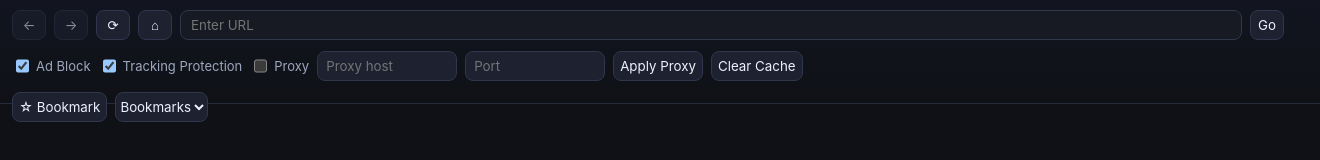
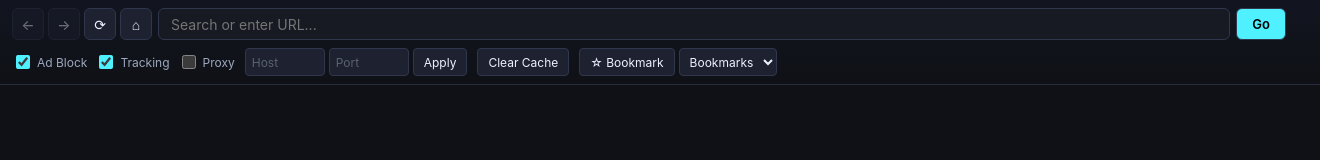
Before and after one commit to einfachduncan/Me-Browser, an Electron app: page index.html in a window 1320 px wide. Drawn offline with Linux system fonts and the light colour scheme; no server answers.

Commit message:
Fix: Layout improvements and Google search for text input

```diff
--- a/index.html
+++ b/index.html
@@ -9,30 +9,50 @@
   </head>
   <body>
     <header class="toolbar">
-      <div class="nav-row">
-        <button id="backButton" title="Back">←</button>
-        <button id="forwardButton" title="Forward">→</button>
-        <button id="reloadButton" title="Reload">⟳</button>
-        <button id="homeButton" title="Home">⌂</button>
-        <input id="addressBar" type="text" placeholder="Enter URL" autocomplete="off" />
-        <button id="goButton">Go</button>
-        <div id="loadingSpinner" class="spinner hidden" aria-live="polite"></div>
+      <div class="nav-bar">
+        <div class="nav-controls">
+          <button id="backButton" title="Back" class="nav-btn">←</button>
+          <button id="forwardButton" title="Forward" class="nav-btn">→</button>
+          <button id="reloadButton" title="Reload" class="nav-btn">⟳</button>
+          <button id="homeButton" title="Home" class="nav-btn">⌂</button>
+        </div>
+        <input id="addressBar" type="text" placeholder="Search or enter URL..." autocomplete="off" />
+        <button id="goButton" class="go-btn">Go</button>
+        <div id="loadingSpinner" class="spinner hidden"></div>
       </div>
-      <div class="settings-row">
-        <label><input id="adBlockToggle" type="checkbox" /> Ad Block</label>
-        <label><input id="trackingToggle" type="checkbox" /> Tracking Protection</label>
-        <label><input id="proxyToggle" type="checkbox" /> Proxy</label>
-        <input id="proxyHost" type="text" placeholder="Proxy host" />
-        <input id="proxyPort" type="text" placeholder="Port" />
-        <button id="applyProxyButton">Apply Proxy</button>
-        <button id="clearCacheButton">Clear Cache</button>
-      </div>
-      <div class="bookmark-row">
-        <button id="bookmarkButton">☆ Bookmark</button>
-        <select id="bookmarkList">
-          <option value="">Bookmarks</option>
-        </select>
-        <span id="statusText"></span>
+
+      <div class="settings-bar">
+        <div class="settings-group">
+          <label class="checkbox-label">
+            <input id="adBlockToggle" type="checkbox" />
+            <span>Ad Block</span>
+          </label>
+          <label class="checkbox-label">
+            <input id="trackingToggle" type="checkbox" />
+            <span>Tracking</span>
+          </label>
+          <label class="checkbox-label">
+            <input id="proxyToggle" type="checkbox" />
+            <span>Proxy</span>
+          </label>
+        </div>
+
+        <div class="proxy-inputs">
+          <input id="proxyHost" type="text" placeholder="Host" class="proxy-input" />
+          <input id="proxyPort" type="text" placeholder="Port" class="proxy-input" />
+          <button id="applyProxyButton" class="settings-btn">Apply</button>
+        </div>
+
+        <button id="clearCacheButton" class="settings-btn">Clear Cache</button>
+
+        <div class="bookmark-group">
+          <button id="bookmarkButton" class="settings-btn">☆ Bookmark</button>
+          <select id="bookmarkList" class="bookmark-select">
+            <option value="">Bookmarks</option>
+          </select>
+        </div>
+
+        <span id="statusText" class="status-text"></span>
       </div>
     </header>
 
--- a/renderer.js
+++ b/renderer.js
@@ -1,4 +1,5 @@
 const DEFAULT_HOMEPAGE = 'https://www.google.com';
+const GOOGLE_SEARCH_URL = 'https://www.google.com/search?q=';
 
 const elements = {
   backButton: document.getElementById('backButton'),
@@ -106,14 +107,43 @@ const pushSettingsToMain = async () => {
   });
 };
 
+const isValidUrl = (string) => {
+  try {
+    new URL(string);
+    return true;
+  } catch (_) {
+    return false;
+  }
+};
+
+const processInput = (value) => {
+  value = value.trim();
+  if (!value) return null;
+
+  // If it already looks like a URL (has protocol or domain-like structure)
+  if (value.includes('://') || value.includes('.') && !value.includes(' ')) {
+    // Add https:// if no protocol
+    if (!value.includes('://')) {
+      value = 'https://' + value;
+    }
+    return value;
+  }
+
+  // Otherwise treat as search query
+  return GOOGLE_SEARCH_URL + encodeURIComponent(value);
+};
+
 const navigateToInput = async () => {
   const value = elements.addressBar.value.trim();
   if (!value) {
     return;
   }
 
+  const urlToLoad = processInput(value);
+  if (!urlToLoad) return;
+
   try {
-    await window.browserAPI.navigate('go', value);
+    await window.browserAPI.navigate('go', urlToLoad);
   } catch {
     setStatus('Navigation failed');
   }
--- a/styles.css
+++ b/styles.css
@@ -10,77 +10,108 @@
 
 * {
   box-sizing: border-box;
-  font-family: Inter, Segoe UI, system-ui, sans-serif;
+  font-family: -apple-system, BlinkMacSystemFont, 'Segoe UI', Roboto, 'Helvetica Neue', sans-serif;
+}
+
+html, body {
+  margin: 0;
+  padding: 0;
+  height: 100%;
 }
 
 body {
-  margin: 0;
   background: var(--bg);
   color: var(--text);
 }
 
 .toolbar {
   position: fixed;
-  inset: 0 0 auto 0;
-  height: 104px;
-  padding: 10px 12px;
-  display: grid;
-  gap: 8px;
+  top: 0;
+  left: 0;
+  right: 0;
   background: linear-gradient(180deg, #121520 0%, #0f1116 100%);
   border-bottom: 1px solid #262b3d;
-}
-
-.nav-row,
-.settings-row,
-.bookmark-row {
+  z-index: 1000;
+  padding: 8px 12px;
   display: flex;
-  align-items: center;
+  flex-direction: column;
   gap: 8px;
 }
 
-button,
-input,
-select {
-  height: 30px;
-  border-radius: 8px;
-  border: 1px solid #30374d;
-  color: var(--text);
-  background: var(--surface-alt);
+.nav-bar {
+  display: flex;
+  align-items: center;
+  gap: 6px;
+  flex-wrap: nowrap;
 }
 
-button {
-  min-width: 34px;
-  cursor: pointer;
+.nav-controls {
+  display: flex;
+  gap: 4px;
 }
 
-button:hover {
-  border-color: var(--accent);
+.nav-btn {
+  width: 32px;
+  height: 32px;
+  padding: 0;
+  border-radius: 6px;
+  border: 1px solid #30374d;
+  background: var(--surface-alt);
+  color: var(--text);
+  cursor: pointer;
+  font-size: 14px;
+  font-weight: 500;
+  transition: all 0.2s ease;
+  flex-shrink: 0;
 }
 
-button:disabled {
-  opacity: 0.55;
+.nav-btn:hover:not(:disabled) {
+  border-color: var(--accent);
+  background: #252d3f;
+}
+
+.nav-btn:disabled {
+  opacity: 0.4;
   cursor: not-allowed;
 }
 
 #addressBar {
   flex: 1;
-  min-width: 300px;
-  padding: 0 10px;
+  min-width: 100px;
+  height: 32px;
+  padding: 0 12px;
+  border-radius: 6px;
+  border: 1px solid #30374d;
   background: var(--surface);
+  color: var(--text);
+  font-size: 14px;
+  transition: border-color 0.2s ease;
 }
 
-#proxyHost,
-#proxyPort {
-  width: 140px;
-  padding: 0 8px;
+#addressBar:focus {
+  outline: none;
+  border-color: var(--accent);
+  box-shadow: 0 0 0 2px rgba(79, 240, 255, 0.1);
 }
 
-label {
-  color: var(--muted);
-  display: flex;
-  align-items: center;
-  gap: 4px;
+.go-btn {
+  width: 50px;
+  height: 32px;
+  padding: 0;
+  border-radius: 6px;
+  border: 1px solid #30374d;
+  background: var(--accent);
+  color: #000;
+  font-weight: 600;
+  cursor: pointer;
   font-size: 13px;
+  transition: all 0.2s ease;
+  flex-shrink: 0;
+}
+
+.go-btn:hover {
+  background: #3dd4e0;
+  transform: translateY(-1px);
 }
 
 .spinner {
@@ -90,16 +121,11 @@ label {
   border: 2px solid rgba(79, 240, 255, 0.2);
   border-top-color: var(--accent);
   animation: spin 0.8s linear infinite;
+  flex-shrink: 0;
 }
 
-.hidden {
+.spinner.hidden {
   visibility: hidden;
-}
-
-#statusText {
-  color: var(--accent);
-  font-size: 12px;
-  margin-left: 4px;
 }
 
 @keyframes spin {
@@ -107,3 +133,120 @@ label {
     transform: rotate(360deg);
   }
 }
+
+.settings-bar {
+  display: flex;
+  align-items: center;
+  gap: 10px;
+  flex-wrap: wrap;
+}
+
+.settings-group {
+  display: flex;
+  align-items: center;
+  gap: 8px;
+}
+
+.checkbox-label {
+  display: flex;
+  align-items: center;
+  gap: 4px;
+  color: var(--muted);
+  font-size: 12px;
+  cursor: pointer;
+  user-select: none;
+  white-space: nowrap;
+}
+
+.checkbox-label input {
+  width: 14px;
+  height: 14px;
+  cursor: pointer;
+  accent-color: var(--accent);
+}
+
+.proxy-inputs {
+  display: flex;
+  align-items: center;
+  gap: 4px;
+}
+
+.proxy-input {
+  width: 80px;
+  height: 28px;
+  padding: 0 6px;
+  border-radius: 4px;
+  border: 1px solid #30374d;
+  background: var(--surface-alt);
+  color: var(--text);
+  font-size: 12px;
+}
+
+.proxy-input::placeholder {
+  color: #5a6270;
+}
+
+.settings-btn {
+  height: 28px;
+  padding: 0 10px;
+  border-radius: 4px;
+  border: 1px solid #30374d;
+  background: var(--surface-alt);
+  color: var(--text);
+  font-size: 12px;
+  cursor: pointer;
+  white-space: nowrap;
+  transition: all 0.2s ease;
+}
+
+.settings-btn:hover {
+  border-color: var(--accent);
+  background: #252d3f;
+}
+
+.bookmark-group {
+  display: flex;
+  align-items: center;
+  gap: 4px;
+}
+
+.bookmark-select {
+  height: 28px;
+  padding: 0 6px;
+  border-radius: 4px;
+  border: 1px solid #30374d;
+  background: var(--surface-alt);
+  color: var(--text);
+  font-size: 12px;
+  cursor: pointer;
+}
+
+.bookmark-select:focus {
+  outline: none;
+  border-color: var(--accent);
+}
+
+.status-text {
+  color: var(--accent);
+  font-size: 11px;
+  min-width: 80px;
+  text-align: right;
+  white-space: nowrap;
+}
+
+/* Responsive */
+@media (max-width: 1200px) {
+  .proxy-inputs {
+    display: none;
+  }
+}
+
+@media (max-width: 900px) {
+  .settings-bar {
+    justify-content: flex-start;
+  }
+
+  .bookmark-group {
+    display: none;
+  }
+}
```
